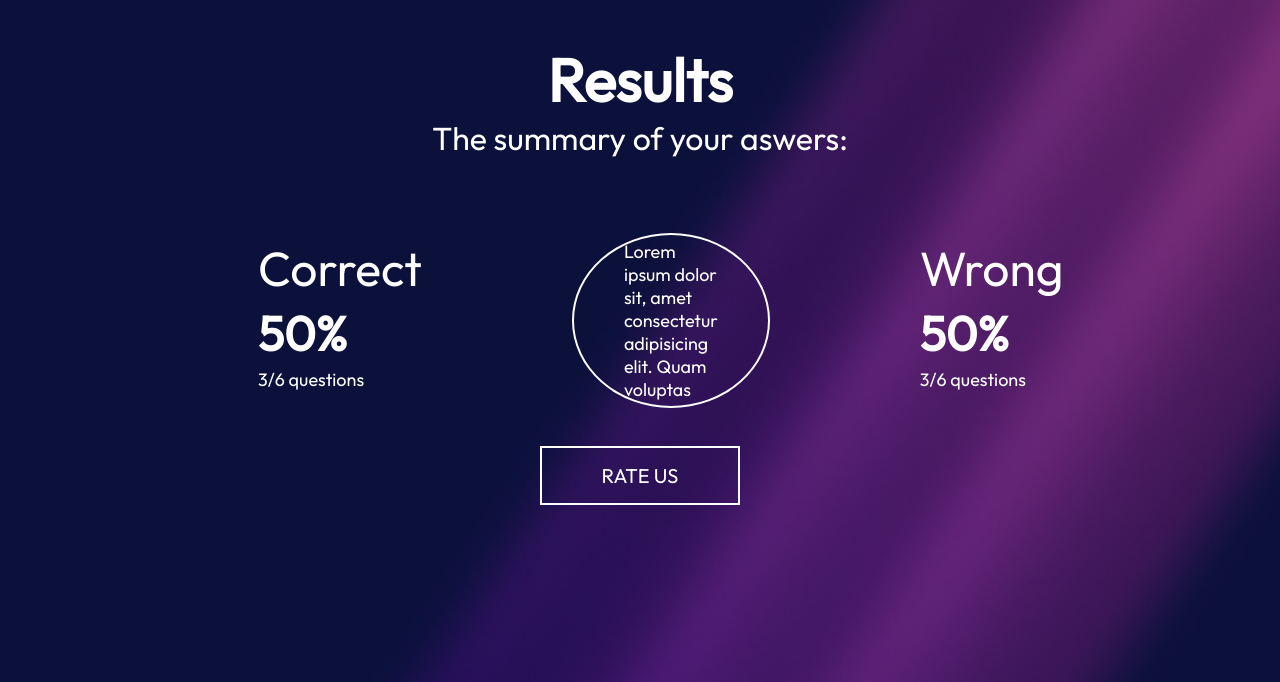
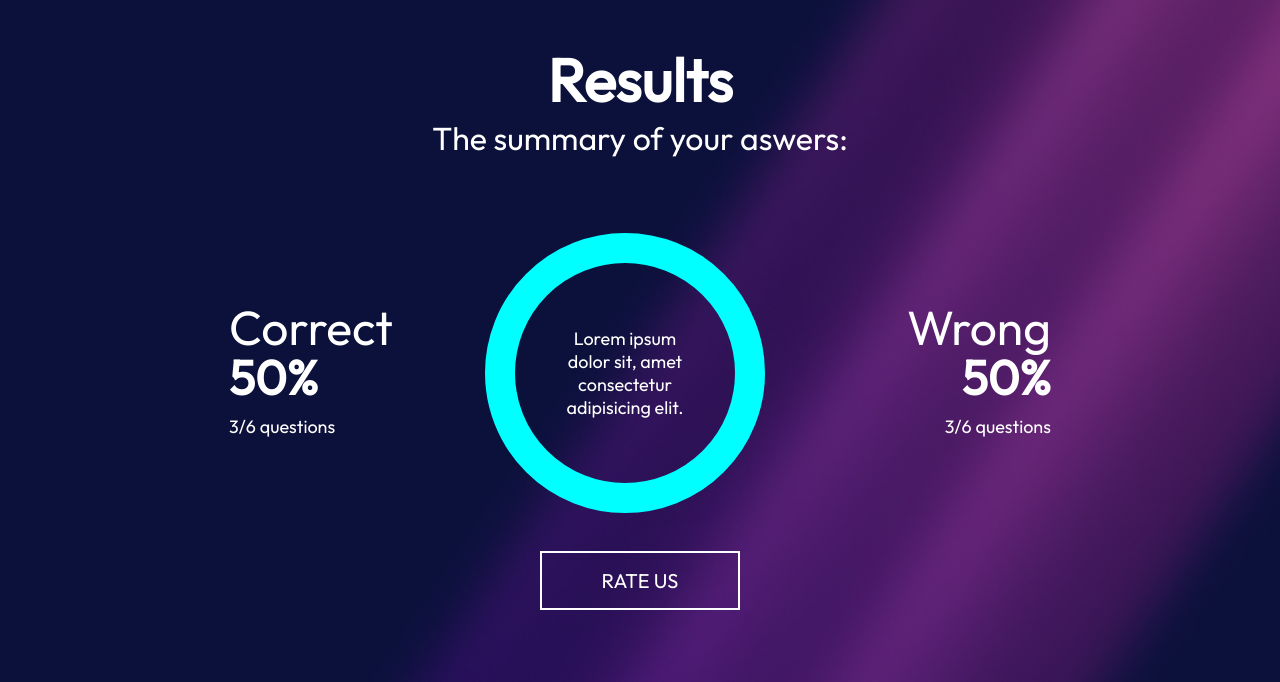
Before and after one commit to phyxius23/build-week-1, a plain HTML site: page result-page/index.html in a window 1280 px wide. Shown: the part 118-800 px from the top of the page. Drawn offline with Linux system fonts and the light colour scheme.

Commit message:
agg-progg

```diff
--- a/result-page/assets/css/style.css
+++ b/result-page/assets/css/style.css
@@ -32,6 +32,7 @@ body{
     display: flex;
     font-size: 30px;
     justify-content: space-around;
+    align-items: baseline;
     margin-bottom: 50px;
 }
 
@@ -56,10 +57,35 @@ body{
 }
 
 .bordo{
-    border: 2px solid white;
-    border-radius: 100%;
-    align-items: baseline;
+    display: flex;
+    align-items: center;
+    text-align: center;
+    border: 30px;
+    border: 30px solid #00ffff;
+    border-radius: 50%;
+    width: 220px;
+    height: 220px;
 }
+
+
+.sinistra *{
+    margin: 0;
+}
+
+.sinistra {
+    line-height: 50px;
+    margin-right: 0;
+}
+
+.destra *{
+    text-align: end;
+    margin: 0;
+}
+
+.destra {
+    line-height: 50px;
+}
+
 
 .frase{
     font-size: large;
--- a/result-page/index.html
+++ b/result-page/index.html
@@ -34,7 +34,9 @@
             <p class="questions">3/6 questions</p>
          </div>
 
-         <div class="bordo"><p class="frase">Lorem ipsum dolor sit, amet consectetur adipisicing elit. Quam voluptas</p></div>
+         <div class="bordo">
+            <p class="frase">Lorem ipsum dolor sit, amet consectetur adipisicing elit.</p>
+         </div>
 
          <div class="destra">
             <p class="esito">Wrong</p>
```
